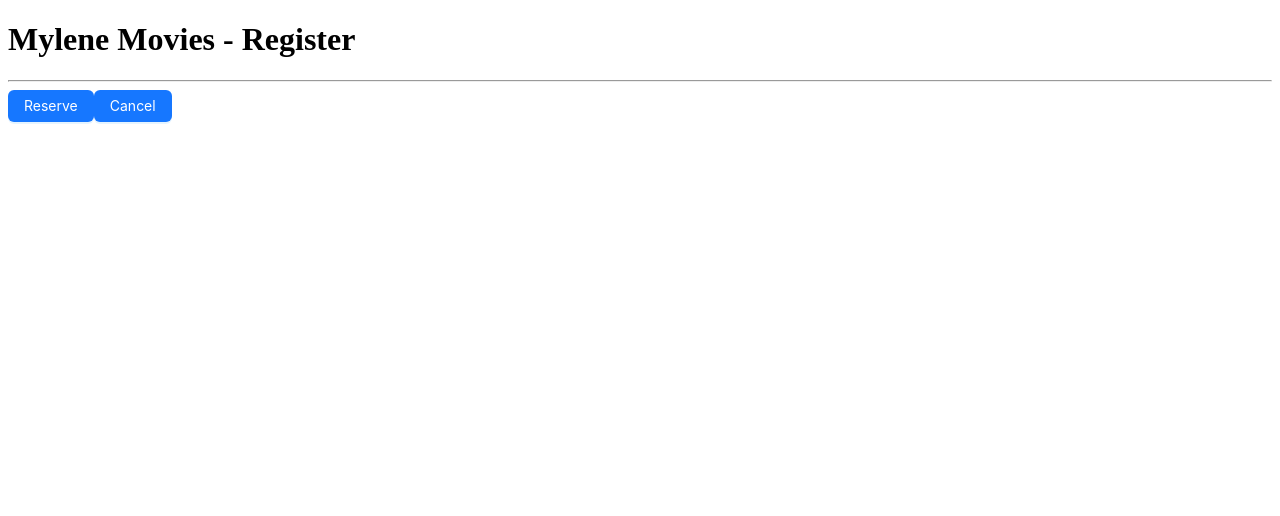
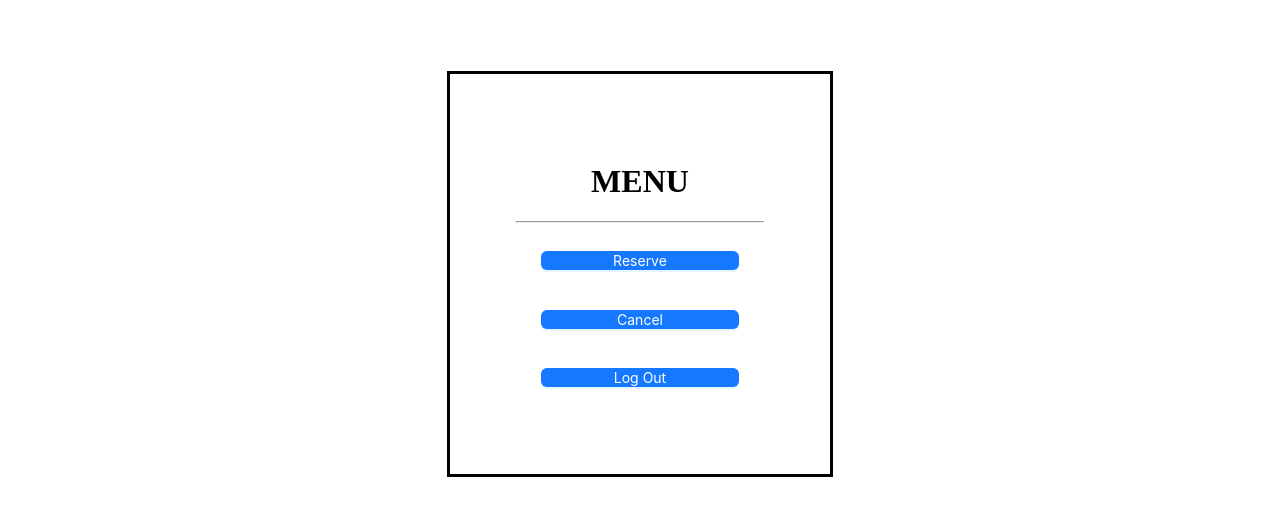
Before and after one commit to JoergeRyan/movie-ticketing-system-react-js, a React (Create React App) app in the folder movie-ticketing-system/: page /menu in a window 1280 px wide. Shown: the top 516 px of the page. Built offline with nearby package versions, Linux system fonts and the light colour scheme.

Commit message:
added Menu

```diff
--- a/movie-ticketing-system/src/App.js
+++ b/movie-ticketing-system/src/App.js
@@ -1,8 +1,8 @@
-import Menu from "./Pages/Menu";
+
 import React from 'react'
 import {BrowserRouter, Routes, Route} from 'react-router-dom';
 import Login from "./Pages/Login"
-
+import Menu from "./Pages/Menu";
 function App() {
   return (
     <div className="App">
--- a/movie-ticketing-system/src/Pages/Menu/index.js
+++ b/movie-ticketing-system/src/Pages/Menu/index.js
@@ -1,22 +1,28 @@
 import React from 'react'
-import { Button, Form} from 'antd';
-
+import { Button, Form } from 'antd';
+import "../../Stylesheets/Menu.css"
+import "../../Stylesheets/General.css"
 
 function Menu() {
     return (
-    <div className="flex justify-center h-screen items-center bg-primary">
+        <div id="menuBodyContainer">
+            <div id="menuBodyCss" >
                 <div className='card p-3 w-400'>
-          <h1 className='text-xl mb-2'>
-              Mylene Movies - Register
+                    <h1>
+                        MENU
                     </h1>
                     <hr/>
+
                     <Form
-            layout = "vertical">
-              <Button type="primary" htmlType='submit' title='REGISTER'>Reserve</Button>
-              <Button type="primary" htmlType='submit' title='REGISTER'>Cancel</Button>
+                        layout="vertical">
+                        <Button id="buttonReserve" type="primary" htmlType='submit' title='REGISTER'>Reserve</Button>
+                        <Button id="buttonCancel" type="primary" htmlType='submit' title='REGISTER'>Cancel</Button>
+                        <Button id="buttonLogOut" type="primary" htmlType='submit' title='REGISTER'>Log Out</Button>
                     </Form>
                 </div>
             </div>
+        </div>
+
     );
 }
 
--- /dev/null
+++ b/movie-ticketing-system/src/Stylesheets/General.css
@@ -0,0 +1,9 @@
+#menuBodyContainer,#menuBodyCss{
+    flex-wrap: wrap;
+    text-align: center;
+    display: flex;
+    justify-content: center;
+    align-items: center;
+
+    margin-bottom: 5%;
+}
--- /dev/null
+++ b/movie-ticketing-system/src/Stylesheets/Menu.css
@@ -0,0 +1,15 @@
+
+
+#menuBodyCss{
+    margin-top: 5%;
+    margin-bottom: 5%;
+    width: 30%;
+    border: solid;
+    height: 50vh;
+}
+
+#buttonReserve,#buttonCancel,#buttonLogOut{
+   margin: 8%;
+   height: 10%;
+   width:  80%;
+}
```
Also changed, not shown: movie-ticketing-system/src/Pages/Reserve/index.js (added, +17 -0 lines). Lines whose indentation alone changed are shown as unchanged.
